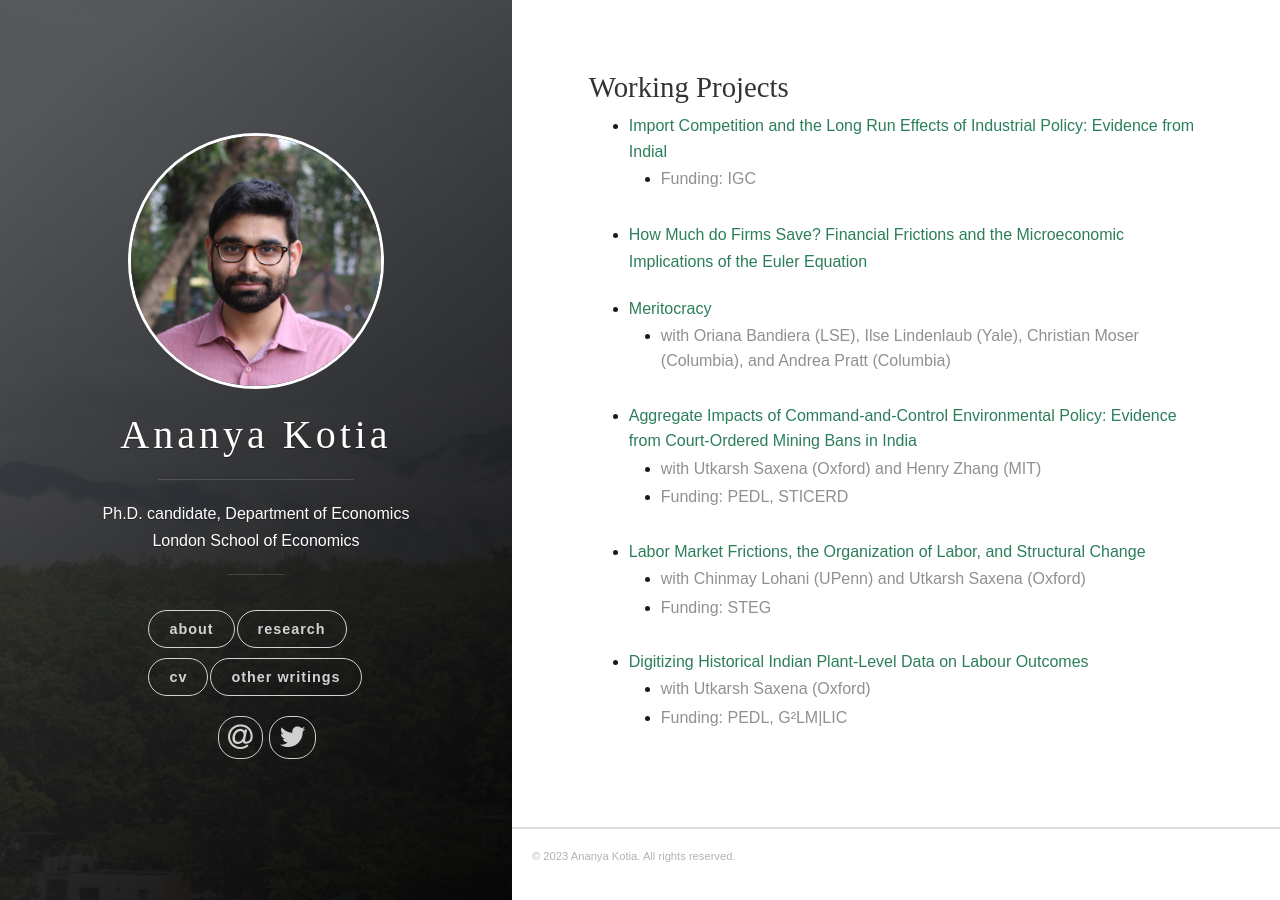
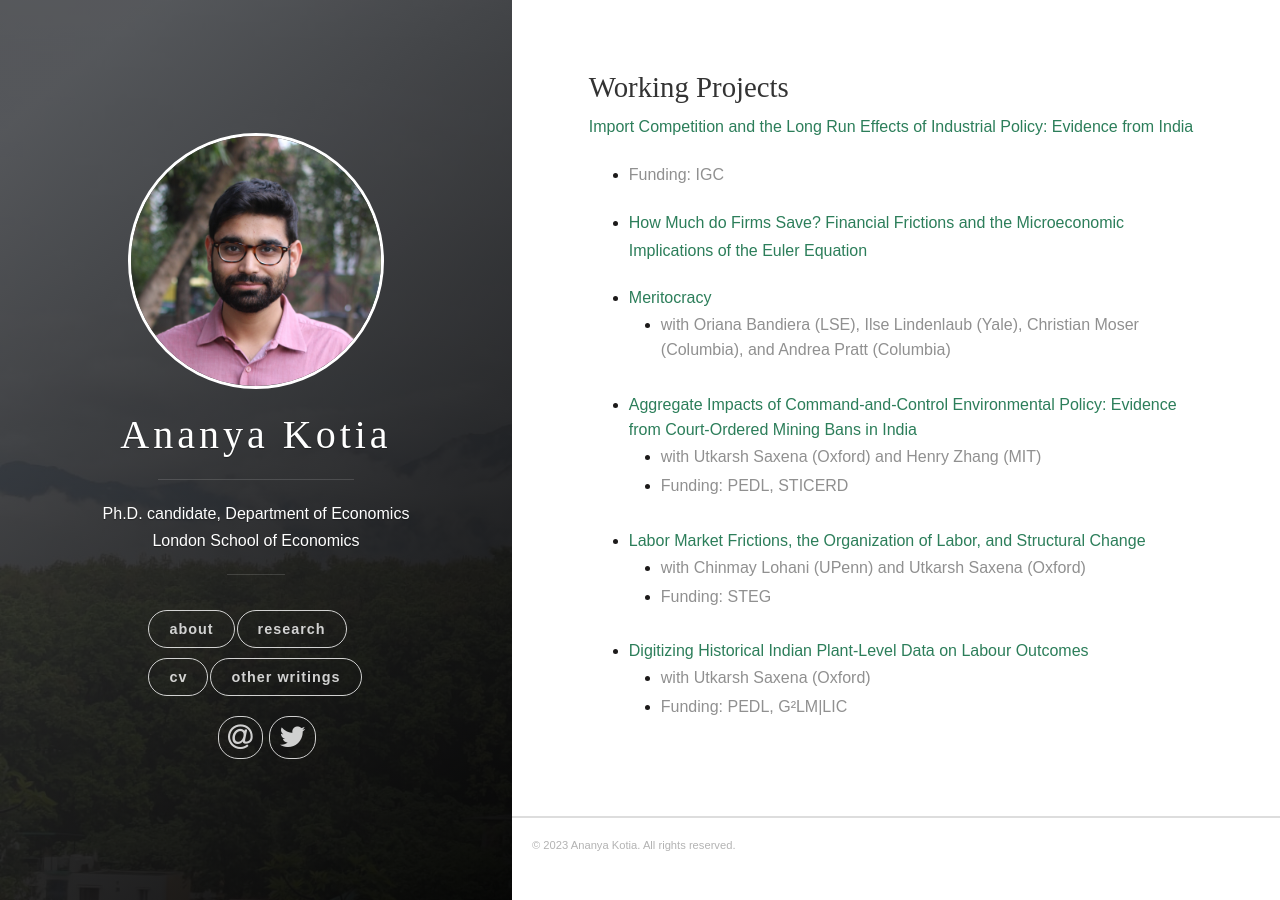
Before and after one commit to ananyakotia/ananyakotia.github.io, a Jekyll site: the page built from _posts/2018-06-13-research.markdown, in a window 1280 px wide. Built offline with Jekyll 4.4.1, drawn with Linux system fonts in a browser that asks for light colours; nearby versions of some CDN libraries; some web fonts are replaced; a style sheet for code colours, icons or effects is not loaded.

Commit message:
Update 2018-06-13-research.markdown

```diff
--- a/_posts/2018-06-13-research.markdown
+++ b/_posts/2018-06-13-research.markdown
@@ -6,9 +6,10 @@ tags: [jekyll]
 
 ### Working Projects
 
-- <a href= "" style="color:#2c7e5a;font-weight: 500;">Import Competition and the Long Run Effects of Industrial Policy: Evidence from Indial</a>
-    * <a style="color:#909090"> Funding: IGC </a>
+<a href= "" style="color:#2c7e5a;font-weight: 500;">Import Competition and the Long Run Effects of Industrial Policy: Evidence from India</a>
 <br/>
+
+- <a style="color:#909090"> Funding: IGC </a>
 <br/>
 
 - <a href="" style="color:#2c7e5a;font-weight: 500;">How Much do Firms Save? Financial Frictions and the Microeconomic Implications of the Euler Equation
```
